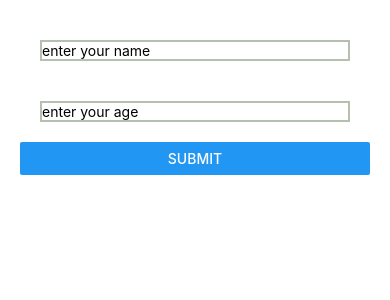
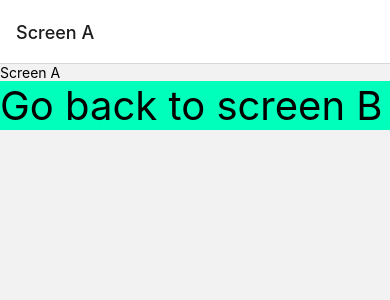
Before and after one commit to NishantGupta99/ReactNativeStarterProject, a React Native app: screen / in a window 390 px wide. Shown: the top 300 px of the page. Built offline with nearby package versions, Linux system fonts and the light colour scheme.

Commit message:
added navigation stack

```diff
--- a/App.js
+++ b/App.js
@@ -1,54 +1,62 @@
 import React, {useState} from 'react';
 // import type {Node} from 'react';
-import {RefreshControl, ScrollView, StyleSheet, Text, View} from 'react-native';
-import Flat from './components/flatlist';
-import InputText from './components/text';
-import Form from './components/form';
+import {
+  RefreshControl,
+  ScrollView,
+  StyleSheet,
+  Text,
+  View,
+  Pressable,
+} from 'react-native';
+import {NavigationContainer} from '@react-navigation/native';
+import {
+  createStackNavigator,
+  GestureHandlerRootView,
+} from '@react-navigation/stack';
+
+const Stack = createStackNavigator();
+
+function ScreenA({navigation}) {
+  const onPressHandler = () => {
+    navigation.navigate('Screen_B');
+  };
+  return (
+    <View>
+      <Text>Screen A</Text>
+      <Pressable
+        onPress={onPressHandler}
+        style={({pressed}) => ({backgroundColor: pressed ? '#ddd' : '#0fb'})}>
+        <Text style={styles.text}>Go back to screen B</Text>
+      </Pressable>
+    </View>
+  );
+}
+function ScreenB() {
+  return (
+    <View style={styles.body}>
+      <Text style={styles.text}>Welcome to Screen B</Text>
+    </View>
+  );
+}
 const App = () => {
-
   return (
-    //  <InputText/>
-    <Form/>
-    // <ScrollView style={styles.body} refreshControl={<RefreshControl refreshing={Refreshing} onRefresh={onRefresh} colors={['#F08914']} />}>
-    //   {Items.map(i => {
-    //     return (
-    //       <View style={styles.item} key={i.key}>
-    //         <Text style={styles.text}>{i.item}</Text>
-
-    //       </View>
-    //     );
-    //   })}
-
-    //   </ScrollView>
-
+    <NavigationContainer>
+      <Stack.Navigator>
+        <Stack.Screen name="Screen A" component={ScreenA} />
+        <Stack.Screen name="Screen_B" component={ScreenB} />
+      </Stack.Navigator>
+    </NavigationContainer>
   );
 };
-
-const styles = StyleSheet.create({
+const styles =StyleSheet.create ({
   body: {
     flex: 1,
-    flexDirection: 'column',
-    backgroundColor: '#FFFFFF',
-    // alignItems: 'stretch',
-    // justifyContent: 'center',
-    // borderBottomColor: "#FF1106",
-    // borderWidth:10,
-    // borderColor:'#3BE8F2',
-    // borderRadius:10,
-  },
-  item: {
-    margin:10,
-    backgroundColor: '#3A52F8',
     justifyContent: 'center',
-    alignItems: 'center',
+    alignItems: 'center'
   },
   text: {
-    color: '#000000',
-    fontSize: 45,
-    fontStyle: 'italic',
-    margin: 10,
-    textTransform: 'uppercase',
-  },
-});
+    fontSize: 40
+  }
+})
 
 export default App;
--- a/components/form.js
+++ b/components/form.js
@@ -12,7 +12,7 @@
     }
 
     submit(name,age) {
-
+        console.log("button works");
         axios.post("http://10.0.2.2:8000/users" ,  {
             name: this.state.name,
             age: this.state.age
--- a/data/db.json
+++ b/data/db.json
@@ -39,6 +39,31 @@
       "name": "Akshay",
       "age": "30",
       "id": 8
+    },
+    {
+      "name": "Akshay",
+      "age": "30",
+      "id": 9
+    },
+    {
+      "name": " ",
+      "age": " ",
+      "id": 10
+    },
+    {
+      "name": " ",
+      "age": " ",
+      "id": 11
+    },
+    {
+      "name": " ",
+      "age": " ",
+      "id": 12
+    },
+    {
+      "name": "ramesh",
+      "age": "55",
+      "id": 13
     }
   ]
 }
```
Also changed, not shown: package.json (+6 -1 lines), 1 other file (tests, documents, lock files or other folders).
